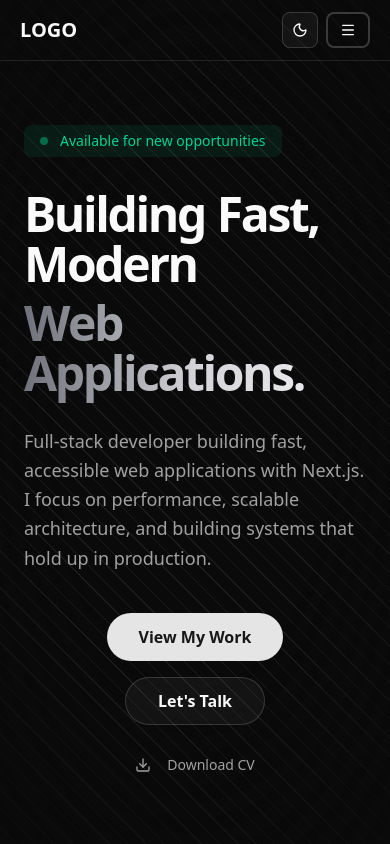
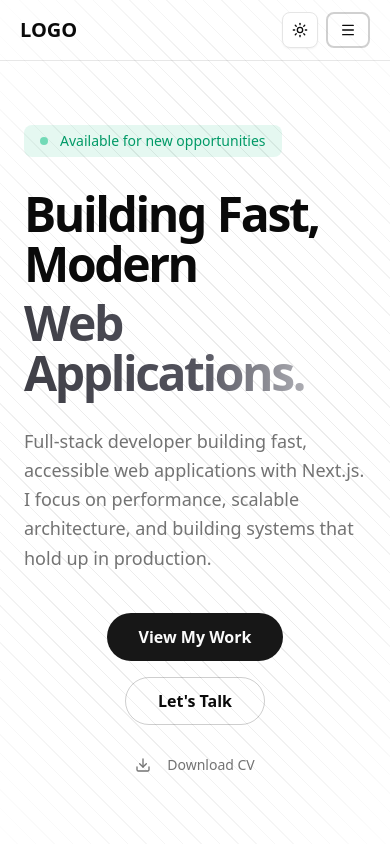
Before and after one commit to umarSiddique010/umarsiddique-portfolio, a Next.js app: page / in a window 390 px wide. Shown: the top 844 px of the page. Built offline with nearby package versions, Linux system fonts and the light colour scheme.

Commit message:
refactor: added default theme to syste, improved navbar transparency in mobile devices below medium screen

```diff
--- a/app/layout.tsx
+++ b/app/layout.tsx
@@ -36,7 +36,7 @@
       >
         <ThemeProvider
           attribute="class"
-          defaultTheme="dark"
+          defaultTheme="system"
           enableSystem
           disableTransitionOnChange
         >
--- a/components/navbar/navbar.tsx
+++ b/components/navbar/navbar.tsx
@@ -14,7 +14,7 @@
   const pathname = usePathname();
 
   return (
-    <nav className="w-full sticky top-0 z-50 flex justify-between items-center px-5 py-3 max-h-18 border-b border-accent-foreground/10 backdrop-blur-[0.5px]">
+    <nav className="w-full sticky top-0 z-50 flex justify-between items-center px-5 py-3 max-h-18 border-b border-accent-foreground/10 md:backdrop-blur-[0.5px]">
       <Link href="/" className="font-bold text-xl">
         LOGO
       </Link>
```
